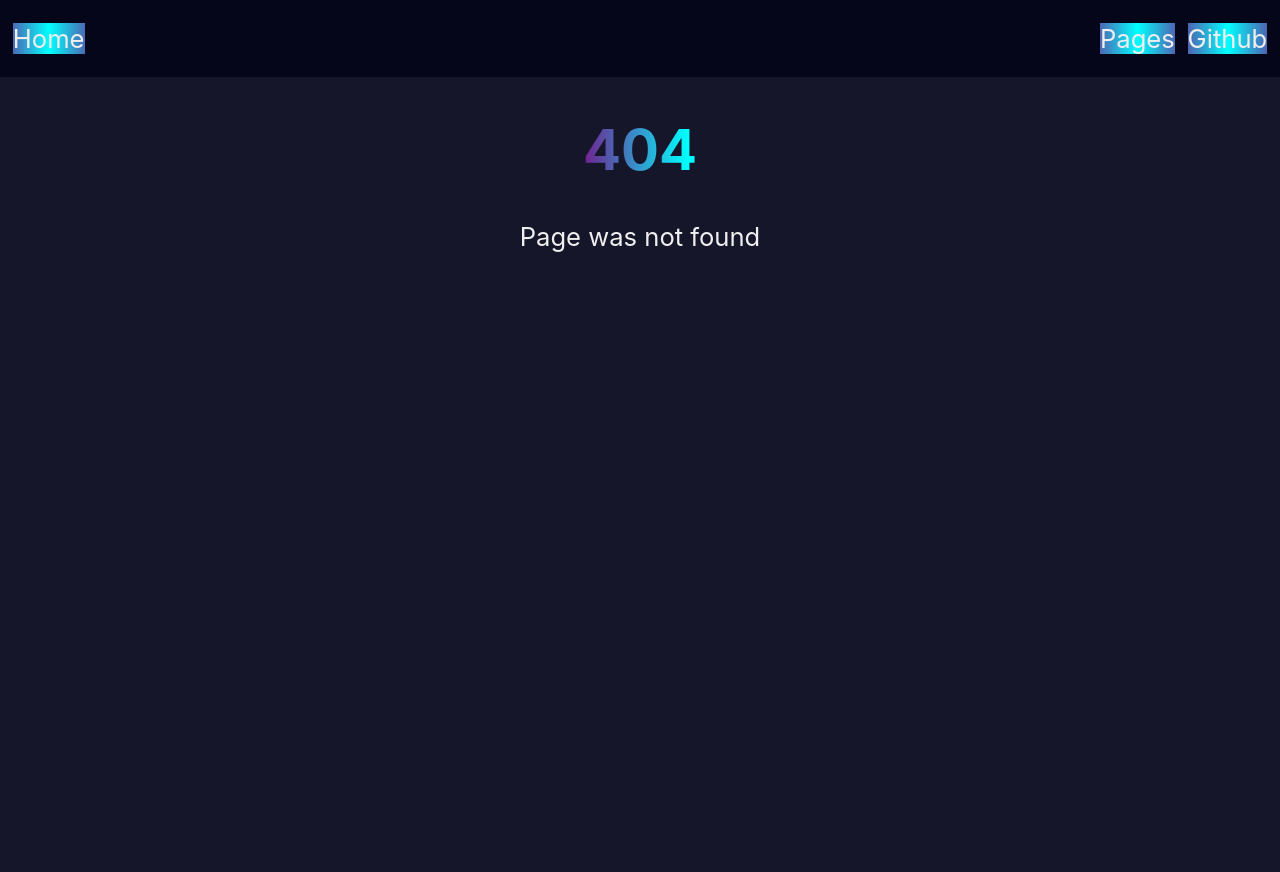
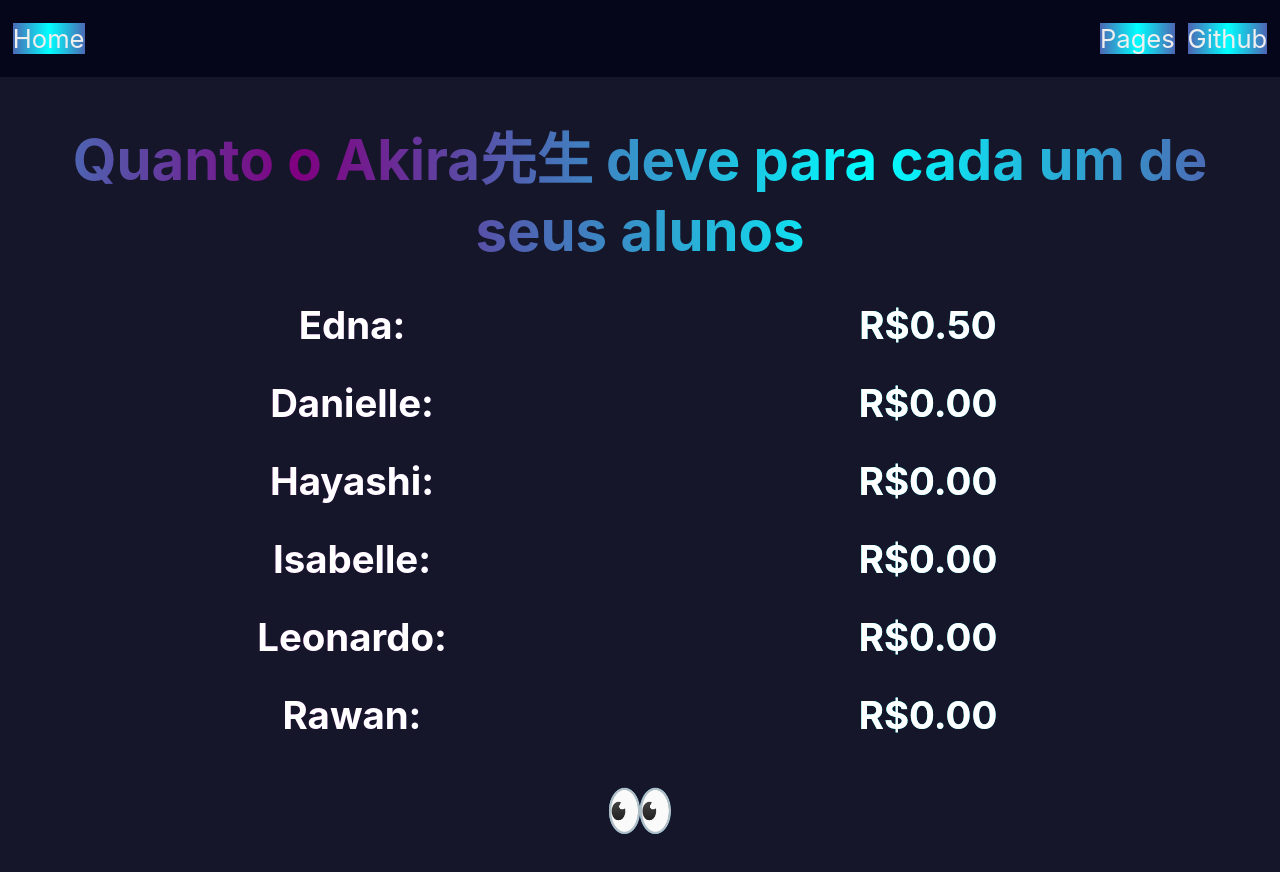
Before and after one commit to PrincessCyanMarine/cyanseas, a Next.js app: page /japanese/sensei/debt in a window 1280 px wide. Before the commit this address had no page. Shown: the top 872 px of the page. Before the commit the page ends 800 px from the top, so only its background shows below. Built offline with nearby package versions, Linux system fonts and the light colour scheme.

Commit message:
Add files via upload

```diff
--- /dev/null
+++ b/pages/japanese/sensei/debt/index.tsx
@@ -0,0 +1,40 @@
+export default () => {
+  const debt = (
+    [
+      ["Edna", 0.5],
+      ["Leonardo", 0],
+      ["Danielle", 0],
+      ["Hayashi", 0],
+      ["Isabelle", 0],
+      ["Rawan", 0],
+    ] as [string, number][]
+  )
+    .sort((a, b) => (a[0] < b[0] ? -1 : a[0] > b[0] ? 1 : 0))
+    .sort((a, b) => b[1] - a[1]);
+
+  return (
+    <div>
+      <h1>Quanto o Akira先生 deve para cada um de seus alunos </h1>
+
+      <div>
+        {debt.map((item) => (
+          <h2
+            className="no-animation"
+            style={{
+              color: "white",
+
+              display: "flex",
+              justifyContent: "space-around",
+            }}
+          >
+            <span style={{ width: "100%" }}>{item[0]}:</span>{" "}
+            <span style={{ width: "100%" }}>R${item[1].toFixed(2)}</span>
+          </h2>
+        ))}
+      </div>
+      <h1 className="no-animation" style={{ color: "white" }}>
+        👀
+      </h1>
+    </div>
+  );
+};
```
